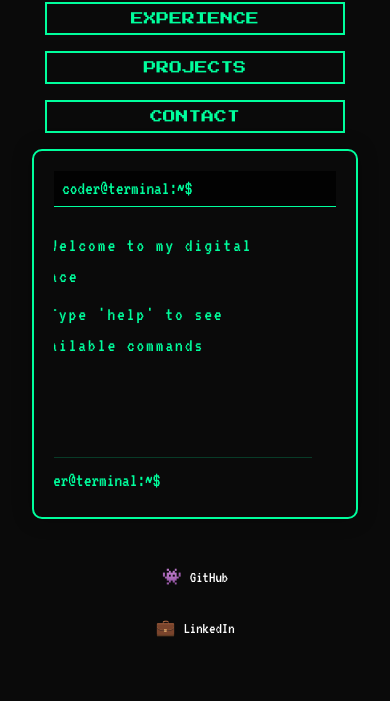
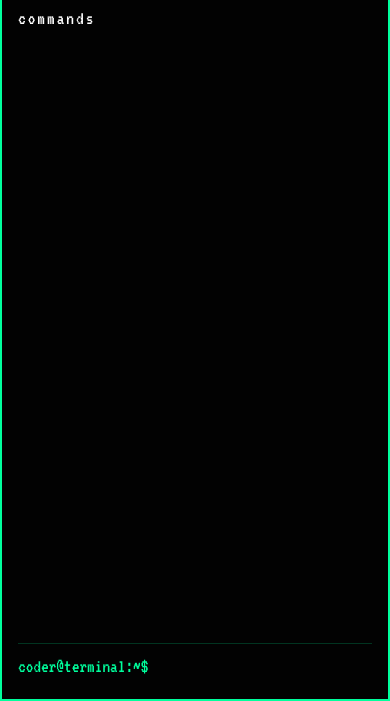
Before and after one commit to mrtoronto/mrt-portfolio-v2, a plain HTML site: page index.html in a window 390 px wide. Shown: the part 143-844 px from the top of the page. Drawn offline with Linux system fonts and the light colour scheme.

Commit message:
Make portfolio mobile friendly

```diff
--- a/index.html
+++ b/index.html
@@ -8,6 +8,22 @@
     <link rel="preconnect" href="https://fonts.googleapis.com">
     <link rel="preconnect" href="https://fonts.gstatic.com" crossorigin>
     <link href="https://fonts.googleapis.com/css2?family=Press+Start+2P&family=VT323&display=swap" rel="stylesheet">
+
+    <script>
+
+    // Set initial viewport height
+    let vh = window.innerHeight * 0.01;
+    document.documentElement.style.setProperty('--vh', `${vh}px`);
+
+    // Update on resize and orientation change
+    ['resize', 'orientationchange'].forEach(event => {
+        window.addEventListener(event, () => {
+            // Recalculate vh
+            vh = window.innerHeight * 0.01;
+            document.documentElement.style.setProperty('--vh', `${vh}px`);
+        });
+    });
+    </script>
 </head>
 <body>
     <div class="container">
--- a/script.js
+++ b/script.js
@@ -1308,36 +1308,4 @@ document.addEventListener('DOMContentLoaded', () => {
             }
         }
     });
-
-    // Add styles to the document
-    const style = document.createElement('style');
-    style.textContent = `
-        .terminal {
-            background-color: var(--background-color);
-            color: var(--primary-color);
-            font-family: 'Courier New', monospace;
-            padding: 20px;
-            border-radius: 10px;
-            box-shadow: 0 0 20px rgba(0, 0, 0, 0.3);
-            height: 80vh;
-            display: flex;
-            flex-direction: column;
-            position: relative;
-            overflow: hidden;
-        }
-
-        /* Add new styles for stamp tool */
-        .conway-cell.selecting {
-            background-color: rgba(255, 255, 255, 0.2);
-            border: 1px solid var(--primary-color);
-        }
-
-        .conway-cell.selecting.alive {
-            background-color: var(--primary-color);
-            opacity: 0.7;
-        }
-
-        /* Existing styles... */
-    `;
-    document.head.appendChild(style);
 });
--- a/styles.css
+++ b/styles.css
@@ -18,10 +18,20 @@ body {
     background-color: var(--background-color);
     color: var(--text-color);
     font-family: 'VT323', monospace;
-    min-height: 100vh;
+    min-height: calc(var(--vh, 1vh) * 100);
     overflow: hidden;
     margin: 0;
     padding: 0;
+}
+
+@media (max-width: 768px) {
+    body {
+        overflow-y: hidden;
+        -webkit-overflow-scrolling: none;
+        position: fixed;
+        width: 100%;
+        height: calc(var(--vh, 1vh) * 100);
+    }
 }
 
 .container {
@@ -30,10 +40,16 @@ body {
     padding: 2rem;
     position: relative;
     z-index: 1;
-    height: 100vh;
+    height: calc(var(--vh, 1vh) * 100);
     display: flex;
     flex-direction: column;
     justify-content: space-between;
+}
+
+@media (max-width: 768px) {
+    .container {
+        padding: 0;
+    }
 }
 
 .glitch-wrapper {
@@ -207,6 +223,16 @@ body {
     justify-content: center;
     gap: 2rem;
     margin: 2rem 0;
+}
+
+@media (max-width: 768px) {
+    .social-links {
+        display: none;
+    }
+
+    .wave-container {
+        display: none;
+    }
 }
 
 .social-link {
@@ -438,31 +464,14 @@ body {
 }
 
 @media (max-width: 768px) {
-    .glitch {
-        font-size: 2rem;
+    .retro-nav, .glitch-wrapper {
+        display: none;
     }
-
     .terminal {
-        font-size: 0.9rem;
-    }
-
-    .social-links {
-        flex-direction: column;
-        align-items: center;
-    }
-
-    .retro-nav {
-        flex-direction: column;
-        align-items: center;
-    }
-
-    .retro-btn {
-        width: 100%;
-        max-width: 300px;
-    }
-
-    .retro-grid {
-        grid-template-columns: 1fr;
+        height: calc(var(--vh, 1vh) * 100);
+        width: 100vw;
+        margin: 0;
+        border-radius: 0;
     }
 }
 
@@ -771,3 +780,15 @@ body {
 .snake-game-cell.food {
     background-color: var(--primary-color);
 }
+
+
+/* Add new styles for stamp tool */
+.conway-cell.selecting {
+    background-color: rgba(255, 255, 255, 0.2);
+    border: 1px solid var(--primary-color);
+}
+
+.conway-cell.selecting.alive {
+    background-color: var(--primary-color);
+    opacity: 0.7;
+}
```
